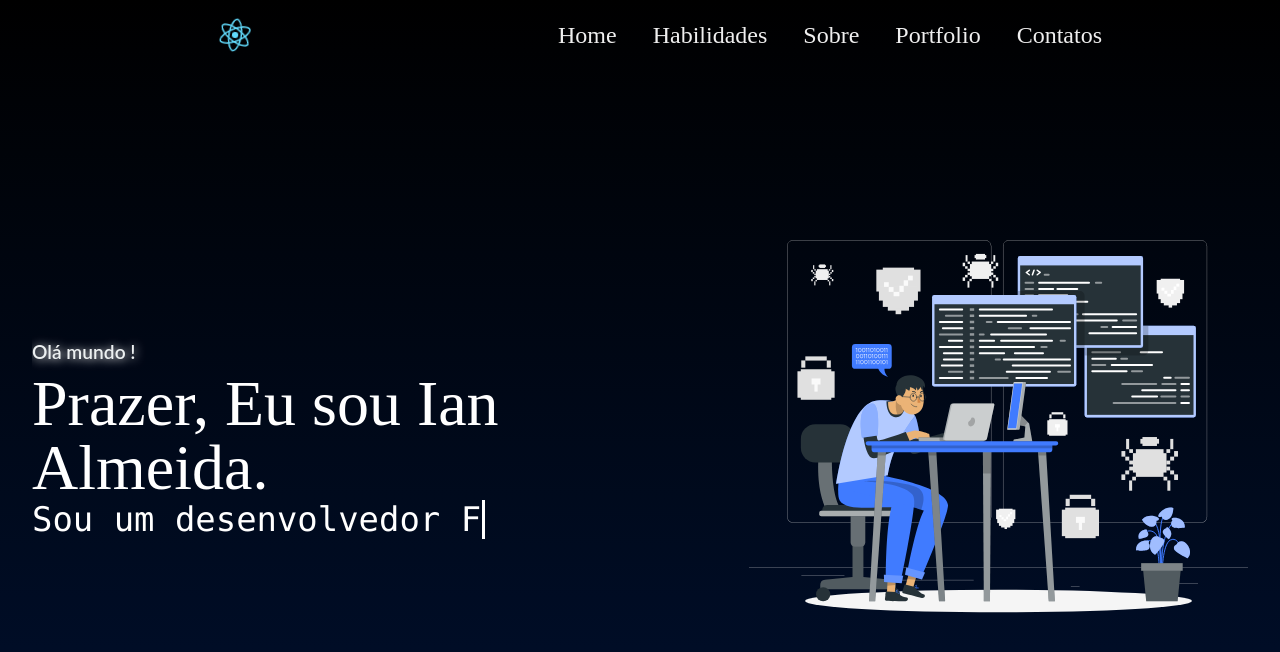
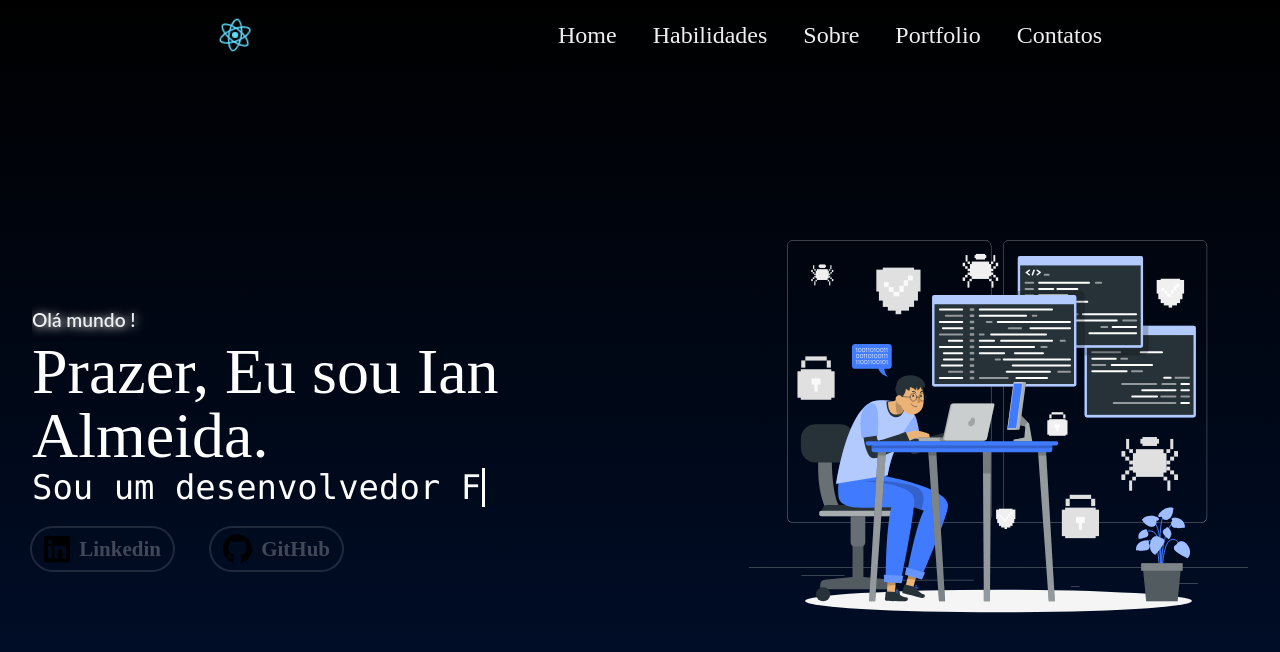
Before and after one commit to Ian-Alemida/devfollio, a React (Create React App) app: page / in a window 1280 px wide. Shown: the top 652 px of the page. Built offline with nearby package versions, Linux system fonts and the light colour scheme.

Commit message:
add component Botao in Banner

```diff
--- a/src/Components/Banner/Banner.jsx
+++ b/src/Components/Banner/Banner.jsx
@@ -1,5 +1,8 @@
 import image from './banner_image.svg'
 import './banner.css'
+import Botao from './Botao/Botao'
+import iconLinkedin from './Botao/linkedin.svg'
+import iconGithub from './Botao/github.svg'
 
 
 function Banner (){
@@ -16,6 +19,10 @@ function Banner (){
                 </div>
                 <h2>Prazer, Eu sou Ian Almeida.</h2>
                 <p className='animation'>Sou um desenvolvedor Front-End...</p>
+                <div className='content-button'>
+                    <Botao icon={iconLinkedin} text={'Linkedin'}></Botao>
+                    <Botao  icon={iconGithub} text={'GitHub'} class={"content-button-git"}></Botao>
+                </div>
             </div>
             <div className='content-img'>
                 <img src={image} className='img' alt="" />
--- a/src/Components/Banner/Botao/Botao.jsx
+++ b/src/Components/Banner/Botao/Botao.jsx
@@ -3,7 +3,7 @@ import './botao.css'
 function Botao (props){
 
     return (
-        <button className={["animated-button", props.class]}>
+        <button className='animated-button'>
             <span className='span-text'><img className='icon' src={props.icon} alt="" /> {props.text} </span>
             <span></span>
         </button>
--- a/src/Components/Banner/banner.css
+++ b/src/Components/Banner/banner.css
@@ -85,6 +85,13 @@ overflow: hidden;
         blink-caret .7s step-end infinite alternate;
 } /* Fim da animação wrinting*/
 
+.content-button{
+    margin-top: 21px;
+    display: flex;
+    justify-content: space-between;
+    width: 310px;
+}
+
 .content-img{
     width: 55%;
     display: flex;
```
